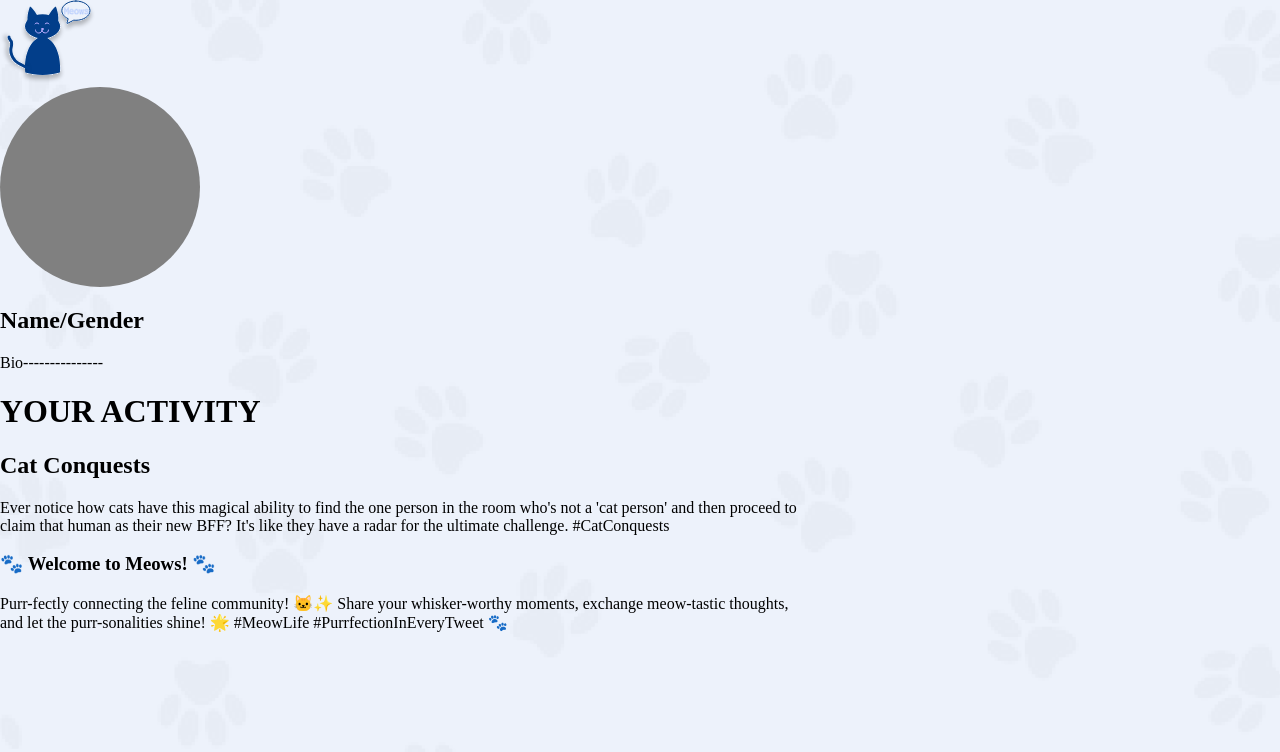
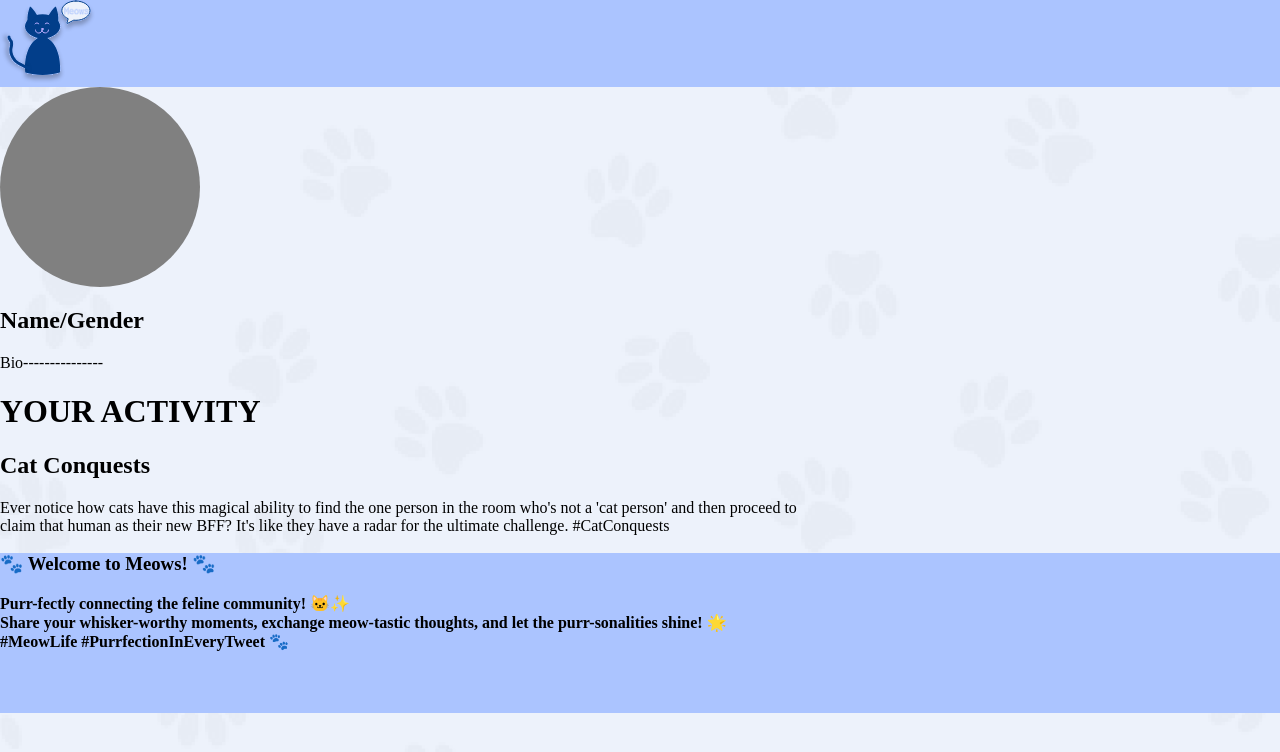
Before and after one commit to LeahJKH/Meows, a React (Vite) app: page /userprofile in a window 1280 px wide. Shown: the top 752 px of the page. Built offline with nearby package versions, Linux system fonts and the light colour scheme.

Commit message:
NavBar, Footer

```diff
--- /dev/null
+++ b/src/Components/Footer/Footer.module.css
@@ -0,0 +1,11 @@
+footer {
+  background-color: #abc4ff;
+  width: 100vw;
+  height: 10rem;
+  margin: 0;
+  padding: 0;
+}
+
+.pFooter {
+  font-weight: 600;
+}
--- /dev/null
+++ b/src/Components/Footer/Footer.tsx
@@ -0,0 +1,17 @@
+import styles from "./Footer.module.css";
+
+export default function Footer() {
+  return (
+    <>
+      <footer>
+        <h3 className={styles.headingMeow}>🐾 Welcome to Meows! 🐾</h3>
+        <p className={styles.pFooter}>
+          Purr-fectly connecting the feline community! 🐱✨ <br />
+          Share your whisker-worthy moments, exchange meow-tastic thoughts, and
+          let the purr-sonalities shine! 🌟 <br></br> #MeowLife
+          #PurrfectionInEveryTweet 🐾
+        </p>
+      </footer>
+    </>
+  );
+}
--- a/src/Components/NavBar/NavBar.module.css
+++ b/src/Components/NavBar/NavBar.module.css
@@ -0,0 +1,4 @@
+.navBar {
+  background-color: #abc4ff;
+  width: 100vw;
+}
--- a/src/Components/NavBar/NavBar.tsx
+++ b/src/Components/NavBar/NavBar.tsx
@@ -1,9 +1,12 @@
 import MeowsLogo from "../../assets/MeowsLogo";
+import styles from "./NavBar.module.css";
 
 export default function NavBar() {
   return (
     <>
-      <MeowsLogo />
+      <nav className={styles.navBar}>
+        <MeowsLogo />
+      </nav>
     </>
   );
 }
--- a/src/Pages/LayoutBase.tsx
+++ b/src/Pages/LayoutBase.tsx
@@ -1,5 +1,6 @@
 import { Outlet } from "react-router-dom";
 import NavBar from "../Components/NavBar/NavBar";
+import Footer from "../Components/Footer/Footer";
 
 export function LayoutBase() {
   return (
@@ -10,14 +11,7 @@ export function LayoutBase() {
         <Outlet />
       </div>
 
-      <footer>
-        <h3>🐾 Welcome to Meows! 🐾</h3>
-        <p>
-          Purr-fectly connecting the feline community! 🐱✨ Share your
-          whisker-worthy moments, exchange meow-tastic thoughts, and let the
-          purr-sonalities shine! 🌟 #MeowLife #PurrfectionInEveryTweet 🐾
-        </p>
-      </footer>
+      <Footer />
     </>
   );
 }
```
